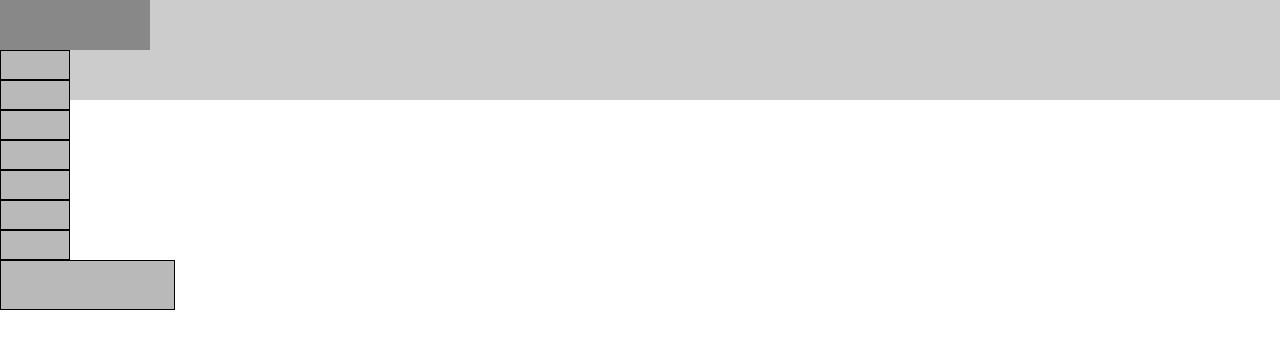
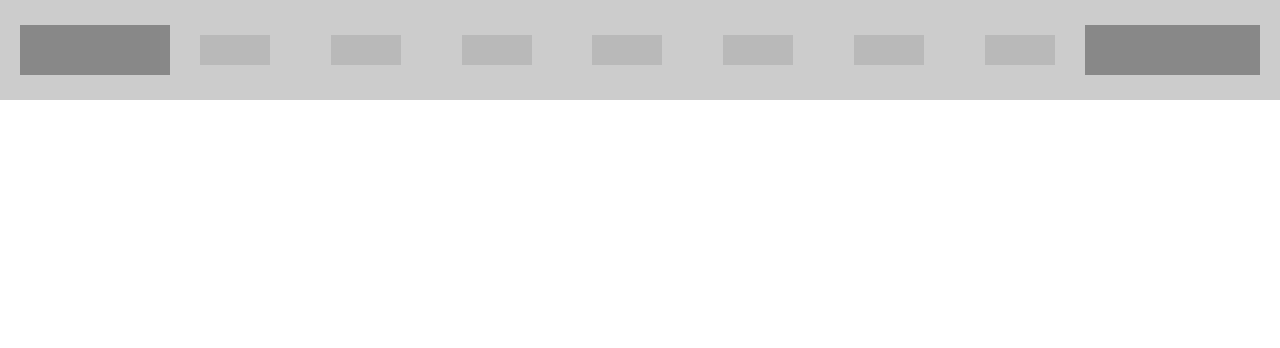
Before and after one commit to a6macleod/design-teardown, a plain HTML site: page index.html in a window 1280 px wide. Drawn offline with Linux system fonts and the light colour scheme.

Commit message:
Add positioning for header elements

```diff
--- a/style.css
+++ b/style.css
@@ -13,6 +13,10 @@ header {
 	width: 100%;
 	height: 100px;
 	display: grid;
+	grid-template-columns: 1fr 1fr 1fr 1fr 1fr 1fr 1fr 1fr 1fr;
+	padding: 0 20px;
+	justify-items: center;
+	align-items: center;
 }
 
 header .logo {
@@ -25,12 +29,10 @@ header .nav-link {
 	background: #b9b9b9;
 	width: 70px;
 	height: 30px;
-	border: solid 1px black;
 }
 
 header .search-bar {
-	background-color: #b9b9b9;
+	background-color: #888888;
 	width: 175px;
 	height: 50px;
-	border: solid 1px black;
 }
```
